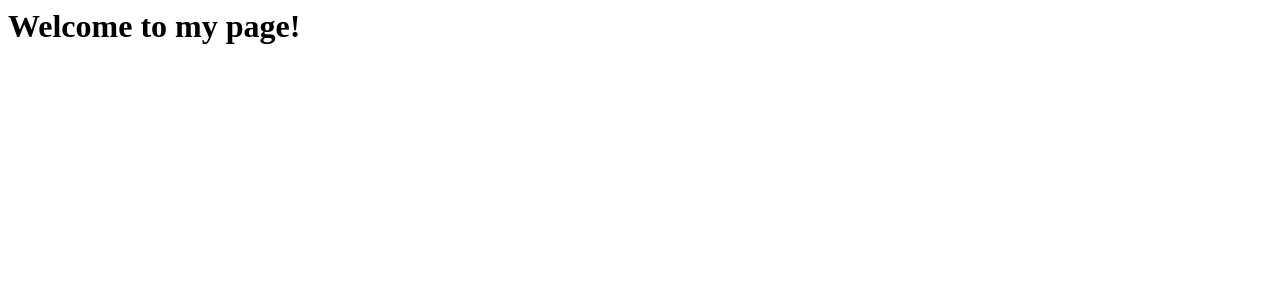
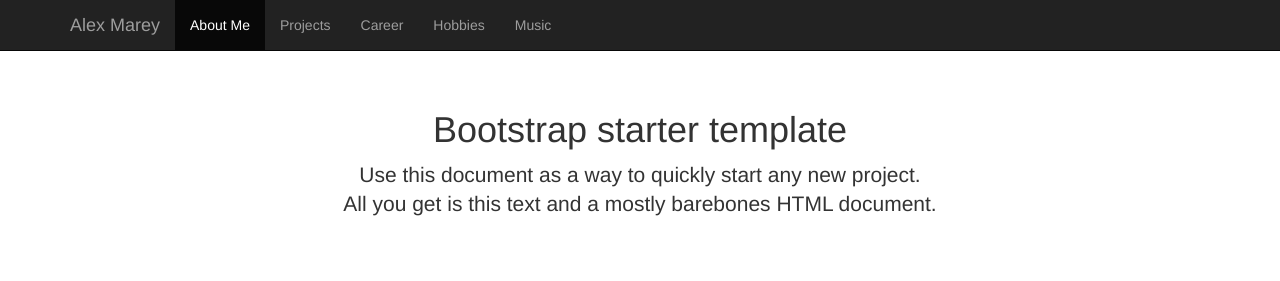
Before and after one commit to AlexMarey/AlexMarey.github.io, a plain HTML site: page index.html in a window 1280 px wide. Drawn offline with nearby package versions, Linux system fonts and the light colour scheme.

Commit message:
Added Boostrap and initial tabs
Added bootstrap. Current version is based of the start template. Initial
Tabs were changed so that I know what I plan to work on in the future.
Lastly, added a flavicon. For style. Very simple should be changed most
likely.

```diff
--- a/index.html
+++ b/index.html
@@ -1,9 +1,74 @@
-<html>
-	<head>
-		<title>Alex Marey</title>
-		<link href="http://maxcdn.bootstrapcdn.com/bootswatch/3.3.2/cosmo/bootstrap.min.css">
-	</head>
-	<body>
-		<h1>Welcome to my page!</h1>
-	</body>
+<!DOCTYPE html>
+<html lang="en">
+  <head>
+    <meta charset="utf-8">
+    <meta http-equiv="X-UA-Compatible" content="IE=edge">
+    <meta name="viewport" content="width=device-width, initial-scale=1">
+    <!-- The above 3 meta tags *must* come first in the head; any other head content must come *after* these tags -->
+    <meta name="description" content="Alex Marey's Personel Website">
+    <meta name="author" content="Alex Marey">
+    <link rel="icon" href="img/favicon.ico">
+
+    <title>Starter Template for Bootstrap</title>
+
+    <!-- Bootstrap core CSS -->
+    <link href="bootstrap-3.3.7-dist/css/bootstrap.min.css" rel="stylesheet">
+
+    <!-- IE10 viewport hack for Surface/desktop Windows 8 bug -->
+    <link href="../../assets/css/ie10-viewport-bug-workaround.css" rel="stylesheet">
+
+    <!-- Custom styles for this template -->
+    <link href="starter-template.css" rel="stylesheet">
+
+    <!-- HTML5 shim and Respond.js for IE8 support of HTML5 elements and media queries -->
+    <!--[if lt IE 9]>
+      <script src="https://oss.maxcdn.com/html5shiv/3.7.3/html5shiv.min.js"></script>
+      <script src="https://oss.maxcdn.com/respond/1.4.2/respond.min.js"></script>
+    <![endif]-->
+  </head>
+
+  <body>
+
+    <nav class="navbar navbar-inverse navbar-fixed-top">
+      <div class="container">
+        <div class="navbar-header">
+          <button type="button" class="navbar-toggle collapsed" data-toggle="collapse" data-target="#navbar" aria-expanded="false" aria-controls="navbar">
+            <span class="sr-only">Toggle navigation</span>
+            <span class="icon-bar"></span>
+            <span class="icon-bar"></span>
+            <span class="icon-bar"></span>
+          </button>
+          <a class="navbar-brand" href="#">Alex Marey</a>
+        </div>
+        <div id="navbar" class="collapse navbar-collapse">
+          <ul class="nav navbar-nav">
+            <li class="active"><a href="#about">About Me</a></li>
+            <li><a href="#projects">Projects</a></li>
+            <li><a href="#career">Career</a></li>
+            <li><a href="#hobbies">Hobbies</a></li>
+            <li><a href="#music">Music</a></li>
+          </ul>
+        </div><!--/.nav-collapse -->
+      </div>
+    </nav>
+
+    <div class="container">
+
+      <div class="starter-template">
+        <h1>Bootstrap starter template</h1>
+        <p class="lead">Use this document as a way to quickly start any new project.<br> All you get is this text and a mostly barebones HTML document.</p>
+      </div>
+
+    </div><!-- /.container -->
+
+
+    <!-- Bootstrap core JavaScript
+    ================================================== -->
+    <!-- Placed at the end of the document so the pages load faster -->
+    <script src="https://ajax.googleapis.com/ajax/libs/jquery/1.12.4/jquery.min.js"></script>
+    <script>window.jQuery || document.write('<script src="../../assets/js/vendor/jquery.min.js"><\/script>')</script>
+    <script src="../../dist/js/bootstrap.min.js"></script>
+    <!-- IE10 viewport hack for Surface/desktop Windows 8 bug -->
+    <script src="../../assets/js/ie10-viewport-bug-workaround.js"></script>
+  </body>
 </html>
--- /dev/null
+++ b/starter-template.css
@@ -0,0 +1,7 @@
+body {
+  padding-top: 50px;
+}
+.starter-template {
+  padding: 40px 15px;
+  text-align: center;
+}
```
Also changed, not shown: img/favicon.ico (added).
